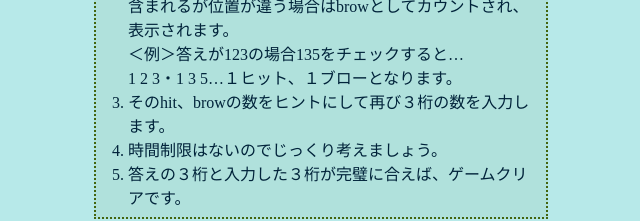
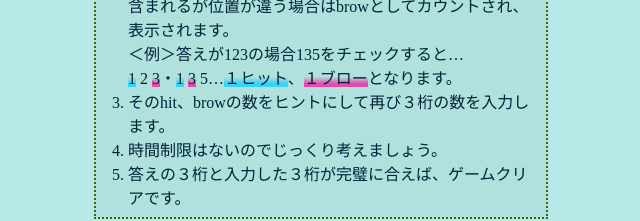
Before and after one commit to Selah-UM/HitAndBrow, a plain HTML site: page index.html in a window 1280 px wide. Shown: the part 492-713 px from the top of the page, without its empty margins (319-959 px from the left). Drawn offline with Linux system fonts and the light colour scheme.

Commit message:
マークアップを追加

```diff
--- a/HitAndBrow.css
+++ b/HitAndBrow.css
@@ -66,6 +66,12 @@ ol {
     background-color: #43640e0e;
     font-family: ヒラギノ丸ゴ ProN;
     color: #01233a ;
+}
+.mark1{
+    background: linear-gradient(transparent 40%, #00ccffab 80%);
+}
+.mark2{
+    background: linear-gradient(transparent 40%, #ff0095ab 80%);
 }
 .button{
     text-align: center;
```
